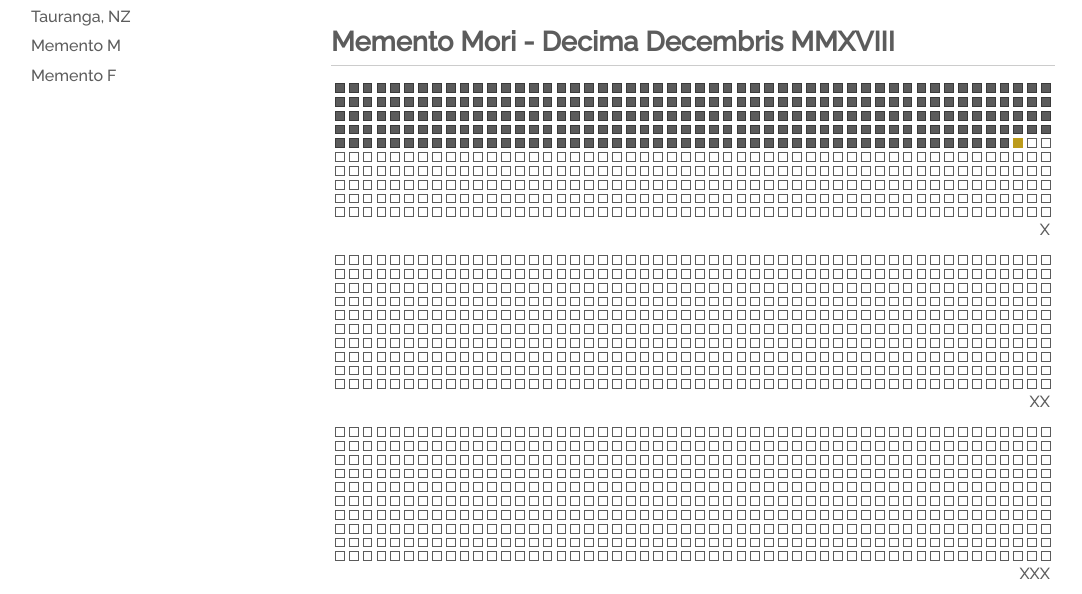
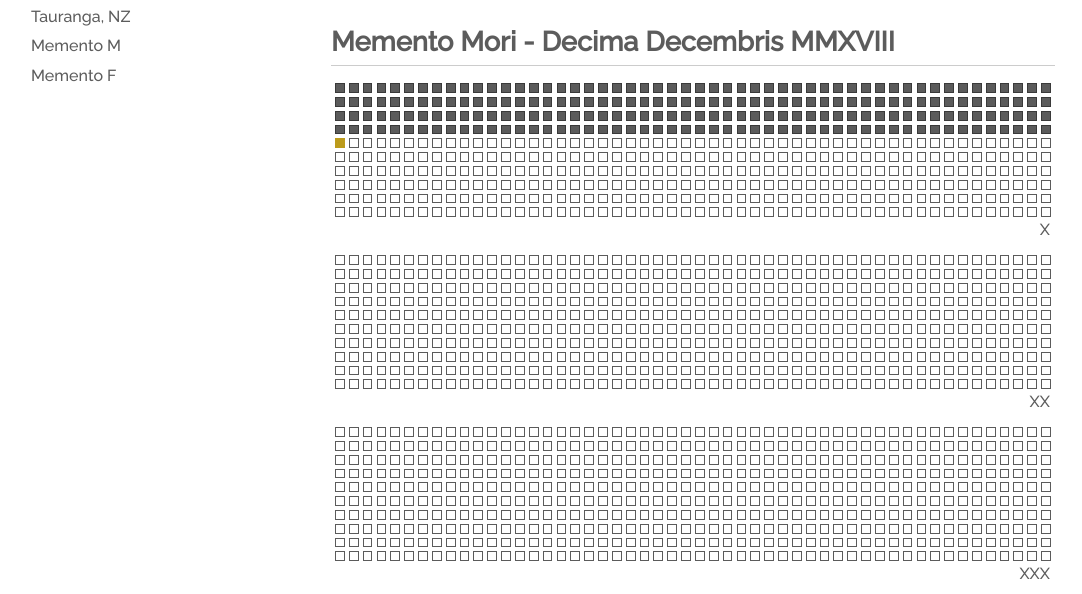
Before and after one commit to marcoslopes/marcoslopes.github.io, a plain HTML site: page memento-b.html in a window 1280 px wide. Shown: the part 150-744 px from the top of the page, without its empty margins (97-1179 px from the left). Drawn offline with Linux system fonts and the light colour scheme.

Commit message:
make algo more reliable as there were some wrong calculations

```diff
--- a/memento-b.html
+++ b/memento-b.html
@@ -31,55 +31,64 @@
     </div>
 </body>
 <script>
+    // bring everything to the smallest unit, from years to weeks
+    // the definition of week is 7 lived days so the in this case
+    // 1 week will only be counted at the end of 7 days
+    // there are still some issues, on the first year of living,
+    // but i am not planning on having more kids, so this will do
+
     // https://stackoverflow.com/a/6117889
     Date.prototype.getWeekNumber = function(){
         var d = new Date(Date.UTC(this.getFullYear(), this.getMonth(), this.getDate()));
         var dayNum = d.getUTCDay() || 7;
         d.setUTCDate(d.getUTCDate() + 4 - dayNum);
         var yearStart = new Date(Date.UTC(d.getUTCFullYear(),0,1));
-        return Math.ceil((((d - yearStart) / 86400000) + 1)/7)
+        return Math.floor((((d - yearStart) / 86400000) + 1)/7)
     };
 
+    const now = new Date();
+    const birth = new Date(2018, 11, 10); // month starts at 0 = jan, 4 = may
+    const weeks = 100 * 52; // 100 years
 
-    const chunks = 10; // split into decades
-    const birth = new Date(2018, 11, 10); // month starts at 0 = jan, 4 = may
-    const now = new Date();
+    const chunks = 10 * 52; // split into decades
     let content = document.querySelector(".content");
 
-    // create year's row
-    for(var i = 1; i <= 100; i++) {
-        let row = document.createElement('div');
-        row.classList.add('year');
+    for(var i = 0; i < weeks; i++) {
+        let year = parseInt(i / 52);
 
-        // walk years and fill up past time
-        var year = new Date(birth.getTime());
-        year.setFullYear(year.getFullYear() + (i - 1));
-        if (year.getFullYear() < now.getFullYear()) {
-            row.classList.add('year--filled');
+        var row = null;
+        if (i % 52 == 0) {
+            row = document.createElement('div');
+            row.setAttribute("id", `year-${year}`);
+            row.classList.add('year');
+            content.appendChild(row);
+        } else {
+            row = document.querySelector(`#year-${year}`);
         }
 
-        // create week's column
-        for (var j = 0; j < 52; j++) {
-            let week = document.createElement('span');
-            week.classList.add('week');
+        let item = document.createElement('span');
+        item.classList.add('week');
 
-            // walk current year's weeks and fill up past time
-            if (year.getFullYear() == now.getFullYear()) {
-                if (j + 1 < now.getWeekNumber()) {
-                    week.classList.add('week--filled');
-                } else if (j + 1 == now.getWeekNumber()) {
-                    week.classList.add('week--current');
-                }
+        var week = new Date(birth.getTime());
+        week.setDate(week.getDate() + (i * 7));
+
+        // if past years, just fill the whole row otherwise deal with weeks
+        if (week.getFullYear() < now.getFullYear()) {
+            if (week < now) {
+                item.classList.add('week--filled');
             }
-
-            row.appendChild(week);
+        } else if (week.getFullYear() == now.getFullYear()) {
+            if (week.getWeekNumber() + 1 < now.getWeekNumber()) { // offset so week is counted at the end
+                item.classList.add('week--filled');
+            } else if (week.getWeekNumber() + 1 == now.getWeekNumber()) {
+                item.classList.add('week--current');
+            }
         }
 
-        // add everything to the body
-        content.appendChild(row);
+        row.appendChild(item);
 
         // add roman labels
-        if (i % chunks == 0 && i !== 0) {
+        if ((i + 1) % chunks == 0 && i !== 0) {
             let label = document.createElement('div');
             label.classList.add('chunk--label');
             content.appendChild(label);
```
Also changed, not shown: memento-f.html (+38 -29 lines), memento-m.html (+38 -29 lines).
